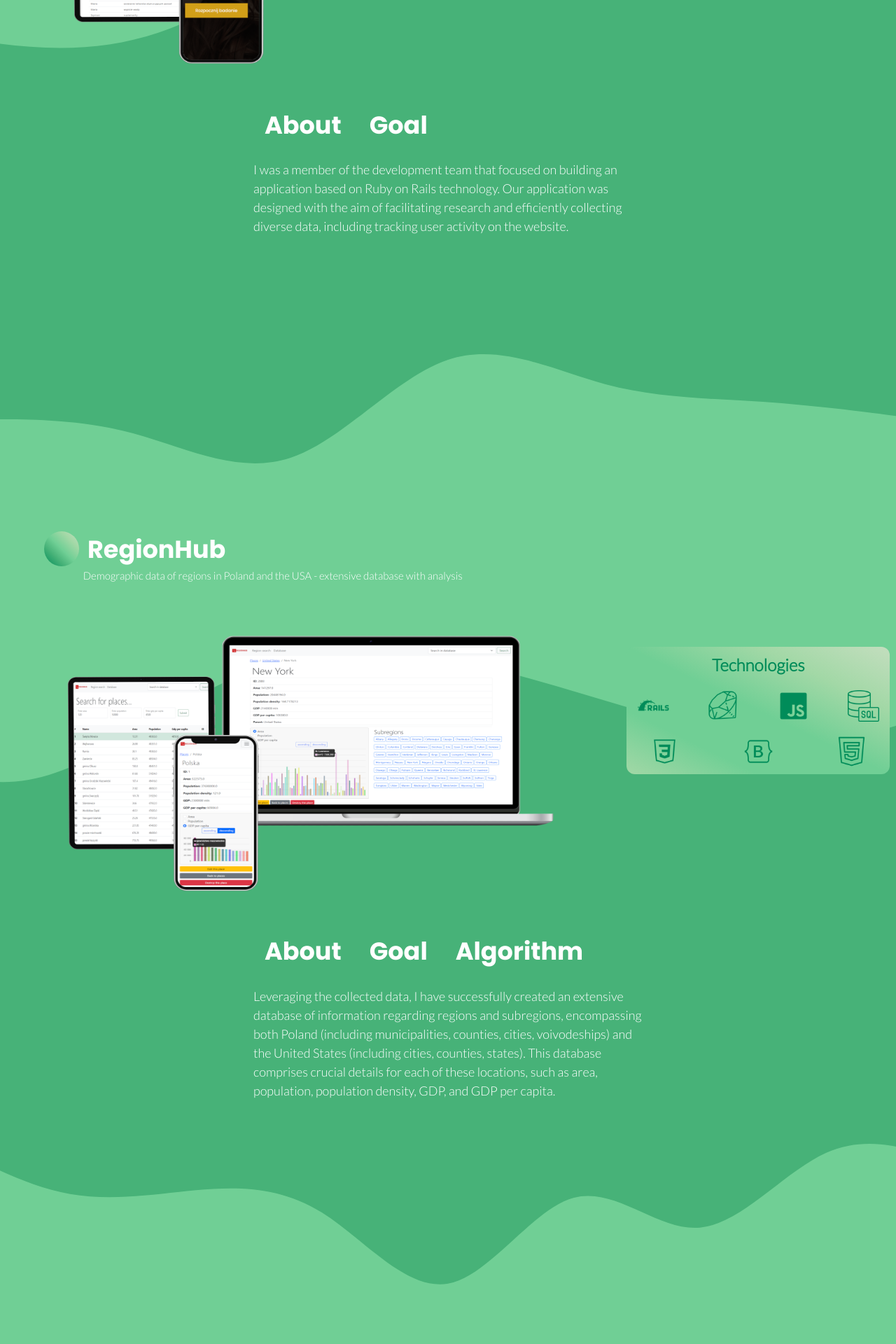
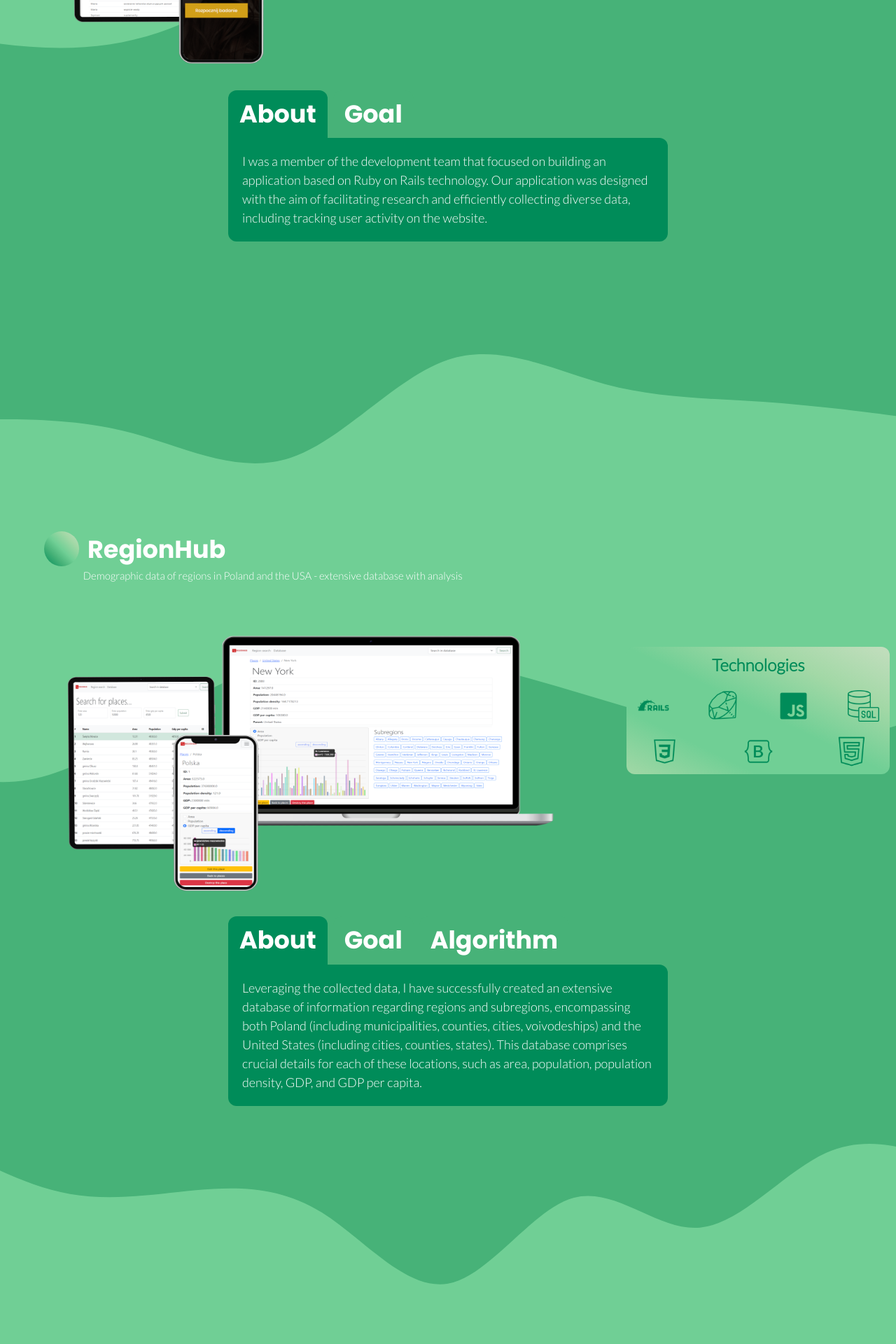
Before and after one commit to bszarlowicz/PortfolioApp, a React (Vite) app: page / in a window 1280 px wide. Shown: the part 1420-3340 px from the top of the page at 70% size. Built offline with nearby package versions, Linux system fonts and the light colour scheme.

Commit message:
projects description buttons - configuration

```diff
--- a/src/assets/css/startPage.module.css
+++ b/src/assets/css/startPage.module.css
@@ -289,7 +289,7 @@ li.contacts:hover span {
   width: 45px;
   height: 45px;
   margin: 10px 0px;
-  animation: scale-in-ver-top 0.5s cubic-bezier(0.250, 0.460, 0.450, 0.940) both;
+  animation: scale-in-center 0.5s cubic-bezier(0.250, 0.460, 0.450, 0.940) both;
 }
 
 .iconWrapper {
@@ -311,7 +311,7 @@ li.contacts:hover span {
 }
 
 .iconWrapper:hover .trichologistDescriptionIcon {
-  animation: scale-out-ver-top 0.5s cubic-bezier(0.550, 0.085, 0.680, 0.530) both;
+  animation: scale-out-center 0.5s cubic-bezier(0.550, 0.085, 0.680, 0.530) both;
 }
 
 .iconWrapper:hover .textOnHover {
@@ -376,7 +376,10 @@ li.contacts:hover span {
 .mainDescriptionText{
   font-family: 'Lato-Light', sans-serif;
   font-size: 18px;
-  padding: 0;
+  padding: 20px;
+  background-color: #008c59;
+  border-radius: 0 12px 12px 12px;
+
 }
 
 menu {
@@ -391,7 +394,7 @@ menu button {
   font-family: 'Poppins-Bold', sans-serif;
   padding: 0.5rem 1rem;
   border: none;
-  border-radius: 12px;
+  border-radius: 12px 12px 0 0;
   background-color: transparent;
   color: white;
   font-size: 35px;
@@ -581,6 +584,29 @@ menu button.active {
   }
 }
 
+@keyframes scale-out-center {
+  0% {
+    transform: scale(1);
+    opacity: 1;
+  }
+  100% {
+    transform: scale(0);
+    opacity: 1;
+  }
+}
+
+@keyframes scale-in-center {
+  0% {
+    transform: scale(0);
+    opacity: 1;
+  }
+  100% {
+    transform: scale(1);
+    opacity: 1;
+  }
+}
+
+
 @media only screen and (max-width: 1300px) {
   .projectIconArea {
     margin-left: auto;
--- /dev/null
+++ b/src/assets/css/testCss.css
@@ -0,0 +1,7 @@
+.active-btn{
+    background-color: #008c59;
+}
+
+.no-active-btn{
+    background-color: #47b278;
+}
--- a/src/components/TabButton.jsx
+++ b/src/components/TabButton.jsx
@@ -1,7 +1,12 @@
-export default function TabButton({children, onSelect}){
+import testCss from "../assets/css/testCss.css";
+
+export default function TabButton({children, onSelect, isActive}){
     return (
         <li>
-            <button onClick={onSelect}>{children}</button>
+            <button
+                onClick={onSelect}
+                className={isActive ? "active-btn" : "no-active-btn" }
+            >{children}</button>
         </li>
     );
 }
--- a/src/pages/StartPage.jsx
+++ b/src/pages/StartPage.jsx
@@ -252,10 +252,10 @@ export default function StartPage() {
               </div>
             </div>
             <div className={`${StartPageStyles.mainDescriptionArea} row`}>
-              <div id="descriptionTrychologist" className={`${StartPageStyles.descriptionSection} col-md-6 px-5`}>
-                <menu>
-                  <TabButton onSelect={() => handleClickTrichologist('about')}>About</TabButton>
-                  <TabButton onSelect={() => handleClickTrichologist('goal')}>Goal</TabButton>
+              <div id="descriptionTrychologist" className={`${StartPageStyles.descriptionSection} col-md-6`}>
+                <menu className='my-0'>
+                  <TabButton onSelect={() => handleClickTrichologist('about')} isActive={selectedTopicTrichologist==="about"}>About</TabButton>
+                  <TabButton onSelect={() => handleClickTrichologist('goal')} isActive={selectedTopicTrichologist==="goal"}>Goal</TabButton>
                 </menu>
                 <div  className={`${StartPageStyles.mainDescriptionText} col-md-12 text-start`}>
                   {PROJECT_ONE[selectedTopicTrichologist].description}
@@ -286,11 +286,11 @@ export default function StartPage() {
               </div>
             </div>
             <div className={`${StartPageStyles.mainDescriptionArea} row`}>
-              <div id="descriptionRegionHub" className={`${StartPageStyles.descriptionSection} col-md-6 px-5`}>
-                <menu>
-                  <TabButton onSelect={() => handleClickRegionHub('about')}>About</TabButton>
-                  <TabButton onSelect={() => handleClickRegionHub('goal')}>Goal</TabButton>
-                  <TabButton onSelect={() => handleClickRegionHub('algorithm')}>Algorithm</TabButton>
+              <div id="descriptionRegionHub" className={`${StartPageStyles.descriptionSection} col-md-6`}>
+                <menu  className='my-0'>
+                  <TabButton onSelect={() => handleClickRegionHub('about')} isActive={selectedTopicRegionHub==="about"}>About</TabButton>
+                  <TabButton onSelect={() => handleClickRegionHub('goal')} isActive={selectedTopicRegionHub==="goal"}>Goal</TabButton>
+                  <TabButton onSelect={() => handleClickRegionHub('algorithm')} isActive={selectedTopicRegionHub==="algorithm"}>Algorithm</TabButton>
                 </menu>
                 <div  className={`${StartPageStyles.mainDescriptionText} col-md-12 text-start`}>
                   {PROJECT_TWO[selectedTopicRegionHub].description}
@@ -321,11 +321,11 @@ export default function StartPage() {
               </div>
             </div>
             <div className={`${StartPageStyles.mainDescriptionArea} row`}>
-              <div id="descriptionDeliveryApp" className={`${StartPageStyles.descriptionSection} col-md-6 px-5`}>
-                <menu>
-                  <TabButton onSelect={() => handleClickDeliveryApp('about')}>About</TabButton>
-                  <TabButton onSelect={() => handleClickDeliveryApp('goal')}>Goal</TabButton>
-                  <TabButton onSelect={() => handleClickDeliveryApp('purpose')}>Purpose</TabButton>
+              <div id="descriptionDeliveryApp" className={`${StartPageStyles.descriptionSection} col-md-6`}>
+                <menu  className='my-0'>
+                  <TabButton onSelect={() => handleClickDeliveryApp('about')} isActive={selectedTopicDeliveryApp==="about"}>About</TabButton>
+                  <TabButton onSelect={() => handleClickDeliveryApp('goal')} isActive={selectedTopicDeliveryApp==="goal"}>Goal</TabButton>
+                  <TabButton onSelect={() => handleClickDeliveryApp('purpose')} isActive={selectedTopicDeliveryApp==="purpose"}>Purpose</TabButton>
                 </menu>
                 <div  className={`${StartPageStyles.mainDescriptionText} col-md-12 text-start`}>
                   {PROJECT_THREE[selectedTopicDeliveryApp].description}
@@ -369,9 +369,9 @@ export default function StartPage() {
               </div>
             </div>
             <div className={`${StartPageStyles.mainDescriptionArea} row`}>
-              <div id="descriptionPomodoroApp" className={`${StartPageStyles.descriptionSection} col-md-6 px-5`}>
-                <menu>
-                  <TabButton onSelect={() => handleClickPomodoroApp('about')}>About</TabButton>
+              <div id="descriptionPomodoroApp" className={`${StartPageStyles.descriptionSection} col-md-6`}>
+                <menu  className='my-0'>
+                  <TabButton onSelect={() => handleClickPomodoroApp('about')} isActive={selectedTopicPomodoroApp==="about"}>About</TabButton>
                 </menu>
                 <div  className={`${StartPageStyles.mainDescriptionText} col-md-12 text-start`}>
                   {PROJECT_FOUR[selectedTopicPomodoroApp].description}
```
